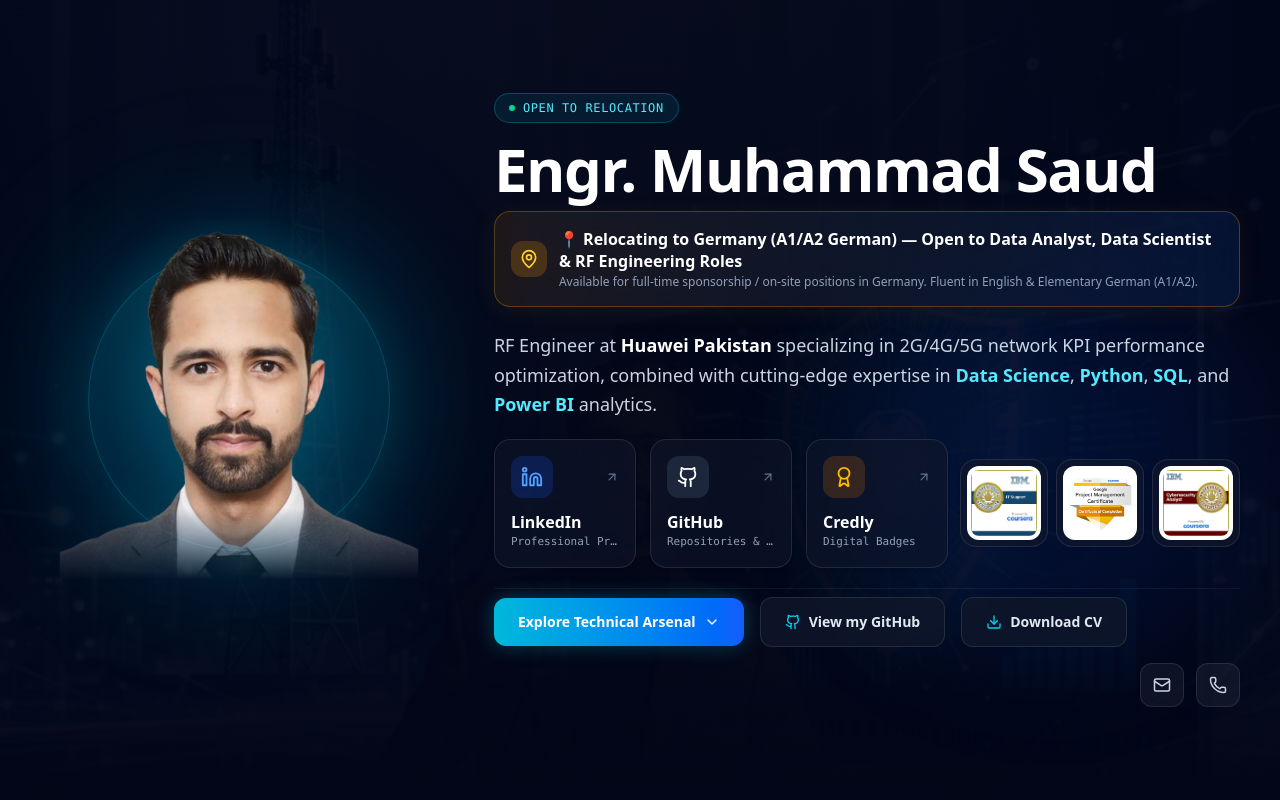
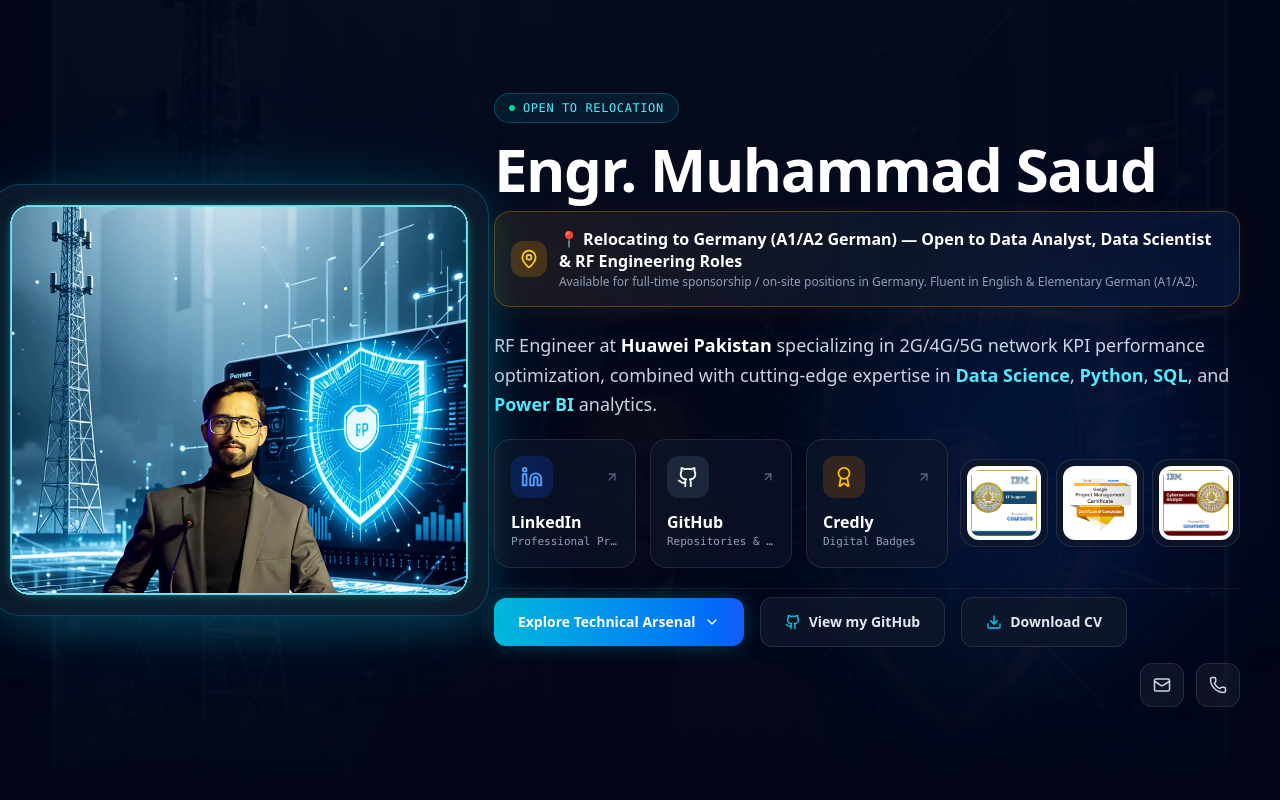
Before and after one commit to saudazmat/Portfolio, a React (Vite) app: page / in a window 1280 px wide. Shown: the top 800 px of the page. Built offline with nearby package versions, Linux system fonts and the light colour scheme.

Commit message:
Updated Picture

```diff
--- a/src/components/Hero.tsx
+++ b/src/components/Hero.tsx
@@ -2,8 +2,7 @@
 import { Download, ChevronDown, Linkedin, Award, Github, ArrowUpRight, MapPin } from 'lucide-react';
 import { resumeData } from '../resumeData';
 import { ContactActions } from './ContactActions';
-import headshot from '../assets/images/headshot.png';
-import techBackground from '../assets/images/tech-background.png';
+import heroPhotoGlow from '../assets/images/hero_photo_glow_v3.png';
 import ibmSupportBadge from '../assets/images/ibm-it-support-professional-certificate.png';
 import googleProjectBadge from '../assets/images/google-project-management-certificate-v1.png';
 import ibmCybersecurityBadge from '../assets/images/ibm-cybersecurity-analyst-professional-certificate.png';
@@ -54,7 +53,7 @@
       <div
         aria-hidden="true"
         className="absolute inset-0 pointer-events-none bg-cover bg-center opacity-[0.12] mix-blend-screen"
-        style={{ backgroundImage: `url(${techBackground})`, backgroundPosition: 'center 45%' }}
+        style={{ backgroundImage: `url(${heroPhotoGlow})`, backgroundPosition: 'center 45%' }}
       />
       <div className="absolute inset-0 pointer-events-none bg-gradient-to-r from-slate-950/55 via-slate-950/80 to-slate-950/65" />
       <div className="absolute inset-x-0 bottom-0 h-40 pointer-events-none bg-gradient-to-b from-transparent to-slate-950" />
@@ -70,18 +69,16 @@
           transition={{ duration: 0.8, ease: 'easeOut' }}
           className="flex flex-col items-center"
         >
-          <div className="group relative flex aspect-square w-[min(68vw,240px)] items-center justify-center sm:w-[min(42vw,300px)] lg:w-[320px] xl:w-[360px]">
-            <div className="absolute inset-[8%] rounded-full border border-cyan-400/20 bg-gradient-to-b from-cyan-400/[0.08] to-blue-500/[0.03] shadow-[0_0_55px_rgba(6,182,212,0.12),inset_0_0_35px_rgba(6,182,212,0.06)]" />
-            <div className="absolute inset-[12%] rounded-full bg-cyan-500/20 blur-3xl transition-opacity duration-700 group-hover:opacity-90" />
-            <img
-              src={headshot}
-              alt="Engr. Muhammad Saud"
-              className="relative z-10 h-full w-full object-contain object-center drop-shadow-[0_12px_32px_rgba(34,211,238,0.12)] transition-transform duration-500 group-hover:scale-[1.01]"
-              style={{
-                maskImage: 'linear-gradient(to bottom, black 0%, black 80%, transparent 100%)',
-                WebkitMaskImage: 'linear-gradient(to bottom, black 0%, black 80%, transparent 100%)',
-              }}
-            />
+          <div className="group relative flex w-[min(68vw,340px)] items-center justify-center sm:w-[min(42vw,420px)] lg:w-[420px] xl:w-[500px]">
+            <div className="absolute inset-0 rounded-[2rem] border border-cyan-400/20 bg-gradient-to-b from-cyan-400/[0.08] to-blue-500/[0.03] shadow-[0_0_55px_rgba(6,182,212,0.12),inset_0_0_35px_rgba(6,182,212,0.06)]" />
+            <div className="absolute inset-[10%] rounded-[1.5rem] bg-cyan-500/20 blur-3xl transition-opacity duration-700 group-hover:opacity-90" />
+            <div className="relative z-10 h-full w-full overflow-hidden rounded-[2rem] border border-cyan-400/20 bg-slate-900/80 shadow-[0_18px_40px_rgba(34,211,238,0.14)] transition-transform duration-500 group-hover:scale-[1.01]">
+              <img
+                src={heroPhotoGlow}
+                alt="Engr. Muhammad Saud"
+                className="h-full w-full object-cover object-center grayscale-[0.05] contrast-110 brightness-[0.95] drop-shadow-[0_12px_32px_rgba(34,211,238,0.12)]"
+              />
+            </div>
           </div>
         </motion.div>
 
```
Also changed, not shown: src/assets/images/hero_photo_glow_v3.png (added).
